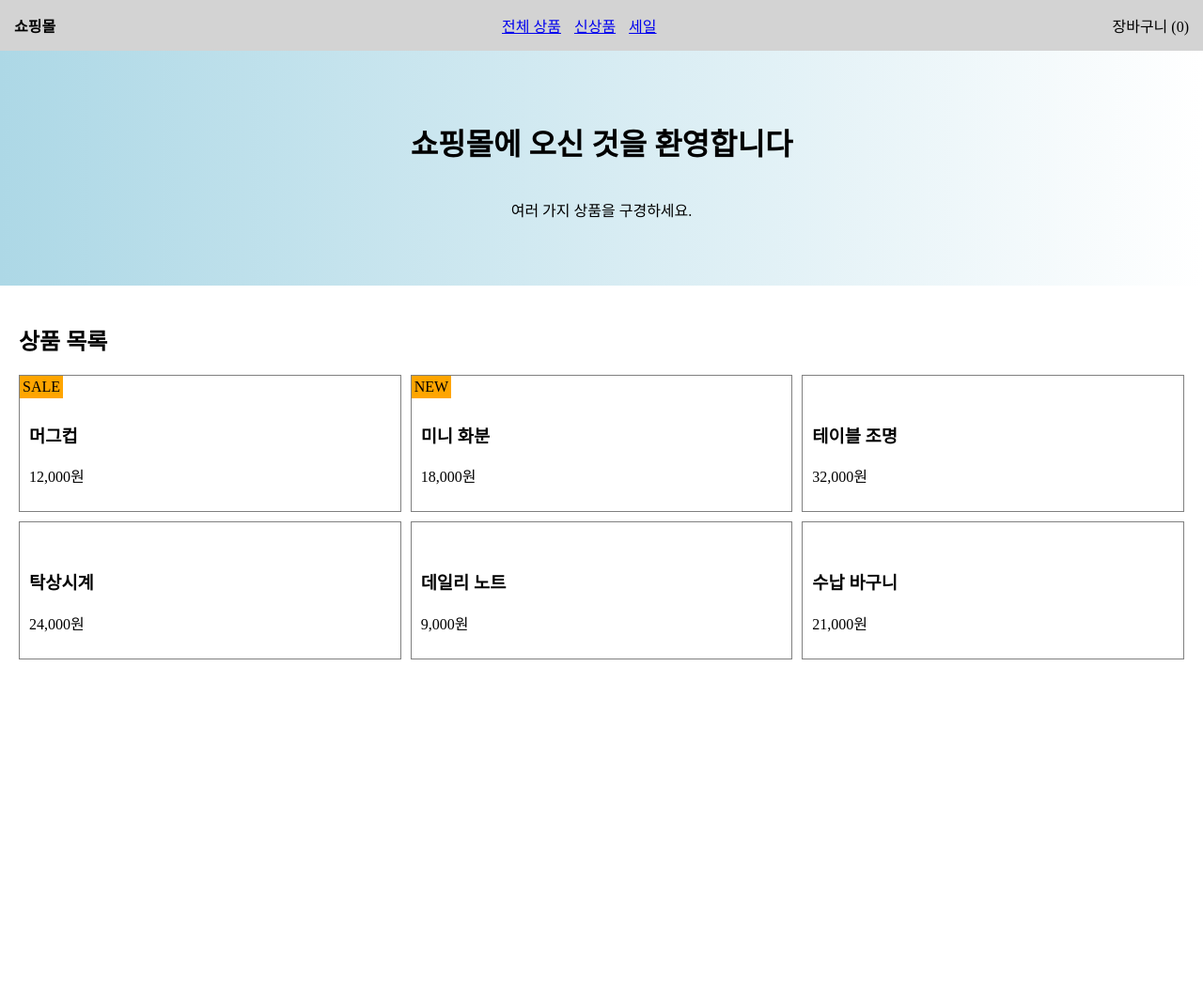
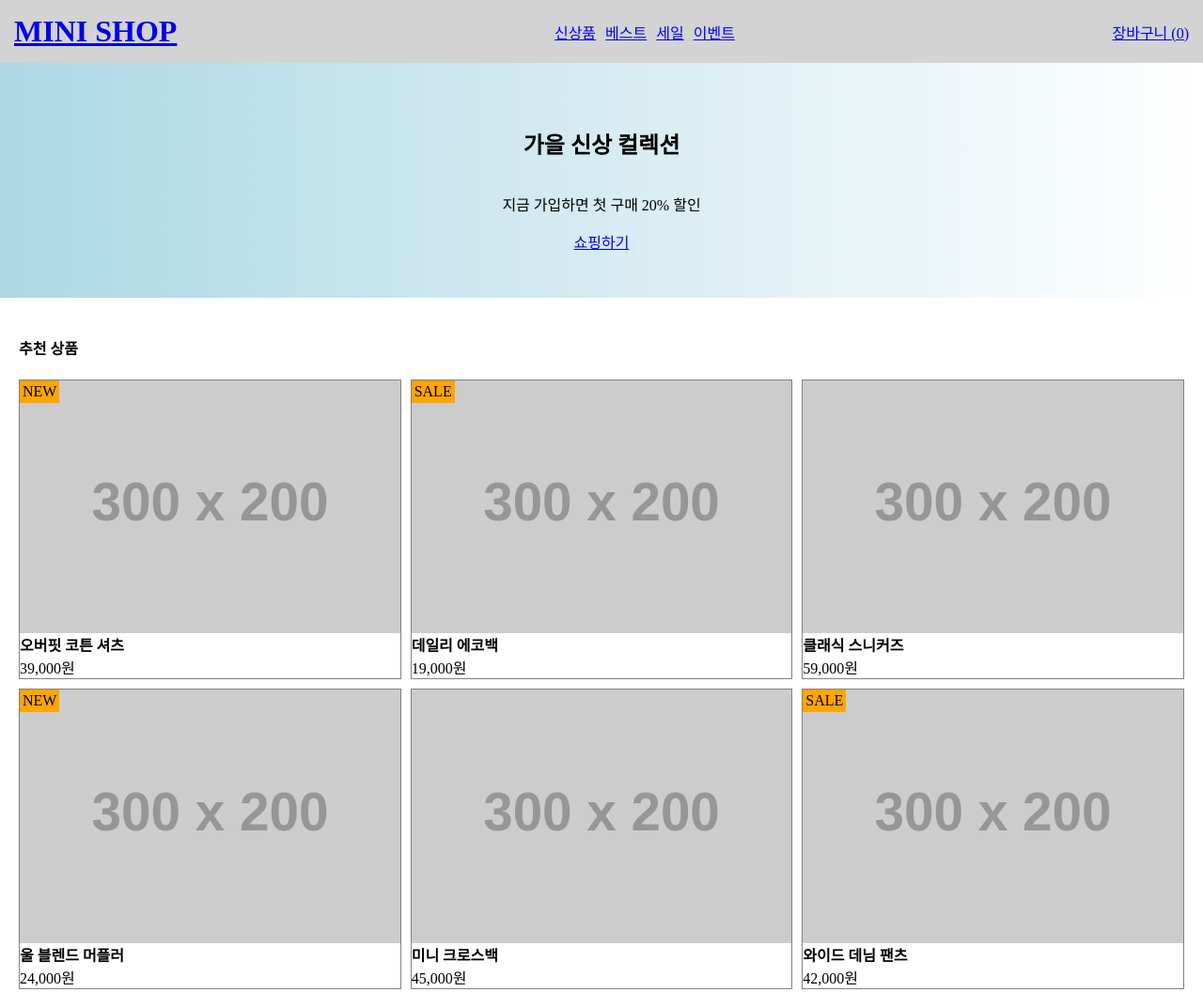
Before and after one commit to winstar0070/web-practice-2026, a plain HTML site: page week5/index.html in a window 1280 px wide. Shown: the top 1056 px of the page at 94% size. Before the commit the page ends 800 px from the top, so only its background shows below. Drawn offline with Linux system fonts and the light colour scheme; placeholder pictures from the web are drawn by us.

Commit message:
feat: update week5 index and style files for improved layout and design

```diff
--- a/week5/index.html
+++ b/week5/index.html
@@ -1,59 +1,93 @@
-<!DOCTYPE html>
+<!doctype html>
 <html lang="ko">
   <head>
-    <meta charset="UTF-8">
-    <meta name="viewport" content="width=device-width, initial-scale=1.0">
-    <title>나만의 쇼핑몰</title>
-    <link rel="stylesheet" href="style.css">
+    <meta charset="UTF-8" />
+    <meta name="viewport" content="width=device-width, initial-scale=1.0" />
+    <title>MINI SHOP</title>
+    <link rel="stylesheet" href="style.css" />
   </head>
+
   <body>
+    <!-- 헤더 -->
     <header>
-        <strong>쇼핑몰</strong>
+      <h1>
+        <a href="#">MINI SHOP</a>
+      </h1>
       <nav>
-            <a href="#products">전체 상품</a>
-            <a href="#new">신상품</a>
-            <a href="#sale">세일</a>
+        <ul>
+          <li><a href="#">신상품</a></li>
+          <li><a href="#">베스트</a></li>
+          <li><a href="#">세일</a></li>
+          <li><a href="#">이벤트</a></li>
+        </ul>
       </nav>
-        <span>장바구니 (0)</span>
+      <a href="#">장바구니 (0)</a>
     </header>
 
     <main>
-        <div class="banner">
-            <h1>쇼핑몰에 오신 것을 환영합니다</h1>
-            <p>여러 가지 상품을 구경하세요.</p>
-        </div>
+      <!-- 메인 배너 -->
+      <section id="banner">
+        <h2>가을 신상 컬렉션</h2>
+        <p>지금 가입하면 첫 구매 20% 할인</p>
+        <a href="#products">쇼핑하기</a>
+      </section>
 
+      <!-- 상품 목록 -->
       <section id="products">
-            <h2>상품 목록</h2>
-            <div class="products">
-                <div class="product" id="sale">
+        <h4>추천 상품</h4>
+        <ul>
+          <li>
+            <span class="badge">NEW</span>
+            <img src="https://www.dummyimage.com/300x200/000000/fff" alt="" />
+            <strong>오버핏 코튼 셔츠</strong>
+            <span>39,000원</span>
+          </li>
+          <li>
             <span class="badge">SALE</span>
-                    <h3>머그컵</h3>
-                    <p>12,000원</p>
-                </div>
-                <div class="product" id="new">
+            <img src="https://www.dummyimage.com/300x200/000000/fff" alt="" />
+            <strong>데일리 에코백</strong>
+            <span>19,000원</span>
+          </li>
+          <li>
+            <img src="https://www.dummyimage.com/300x200/000000/fff" alt="" />
+            <strong>클래식 스니커즈</strong>
+            <span>59,000원</span>
+          </li>
+          <li>
             <span class="badge">NEW</span>
-                    <h3>미니 화분</h3>
-                    <p>18,000원</p>
-                </div>
-                <div class="product">
-                    <h3>테이블 조명</h3>
-                    <p>32,000원</p>
-                </div>
-                <div class="product">
-                    <h3>탁상시계</h3>
-                    <p>24,000원</p>
-                </div>
-                <div class="product">
-                    <h3>데일리 노트</h3>
-                    <p>9,000원</p>
-                </div>
-                <div class="product">
-                    <h3>수납 바구니</h3>
-                    <p>21,000원</p>
-                </div>
-            </div>
+            <img src="https://www.dummyimage.com/300x200/000000/fff" alt="" />
+            <strong>울 블렌드 머플러</strong>
+            <span>24,000원</span>
+          </li>
+          <li>
+            <img src="https://www.dummyimage.com/300x200/000000/fff" alt="" />
+            <strong>미니 크로스백</strong>
+            <span>45,000원</span>
+          </li>
+          <li>
+            <span class="badge">SALE</span>
+            <img src="https://www.dummyimage.com/300x200/000000/fff" alt="" />
+            <strong>와이드 데님 팬츠</strong>
+            <span>42,000원</span>
+          </li>
+          <li>
+            <img src="https://www.dummyimage.com/300x200/000000/fff" alt="" />
+            <strong>세라믹 머그컵</strong>
+            <span>12,000원</span>
+          </li>
+        </ul>
       </section>
     </main>
+
+    <!-- 푸터 -->
+    <footer>
+      <small>© 2026 MINI SHOP</small>
+      <dl>
+        <dt>고객센터</dt>
+        <dd>1234-5678</dd>
+        <dt>주소</dt>
+        <dd>제주특별자치도 제주시 제주대학로 102</dd>
+      </dl>
+    </footer>
   </body>
 </html>
--- a/week5/style.css
+++ b/week5/style.css
@@ -2,7 +2,13 @@ body {
     margin: 0;
 }
 
-/* 헤더 고정 + flex로 가로 배치 */
+ul {
+    list-style: none;
+    padding: 0;
+    margin: 0;
+}
+
+/* 헤더 고정 + 로고, 메뉴, 장바구니 가로 배치 */
 header {
     position: sticky;
     top: 0;
@@ -15,12 +21,17 @@ header {
     background: lightgray;
 }
 
-nav a {
-    margin-right: 10px;
+header h1 {
+    margin: 0;
 }
 
-/* 배경 + 글자 가운데 정렬 */
-.banner {
+nav ul {
+    display: flex;
+    gap: 10px;
+}
+
+/* 배경 + 문구 상하좌우 가운데 정렬 */
+#banner {
     height: 250px;
     background: linear-gradient(to right, lightblue, white);
     display: flex;
@@ -30,26 +41,33 @@ nav a {
     text-align: center;
 }
 
-section {
+#products {
     padding: 20px;
     scroll-margin-top: 100px;
 }
 
-/* 상품을 3칸으로 배치 */
-.products {
+/* 상품 목록을 3열로 배치 */
+#products ul {
     display: grid;
     grid-template-columns: 1fr 1fr 1fr;
     gap: 10px;
 }
 
-.product {
+#products li {
     position: relative;
     border: 1px solid gray;
-    padding: 30px 10px 10px;
-    scroll-margin-top: 100px;
 }
 
-/* 상품 왼쪽 위에 배지 표시 */
+#products img {
+    display: block;
+    width: 100%;
+}
+
+#products strong {
+    display: block;
+}
+
+/* 상품 왼쪽 상단에 배지 표시 */
 .badge {
     position: absolute;
     top: 0;
@@ -57,3 +75,8 @@ section {
     background: orange;
     padding: 3px;
 }
+
+footer {
+    padding: 20px;
+    background: lightgray;
+}
```
Lines whose indentation alone changed are shown as unchanged.
